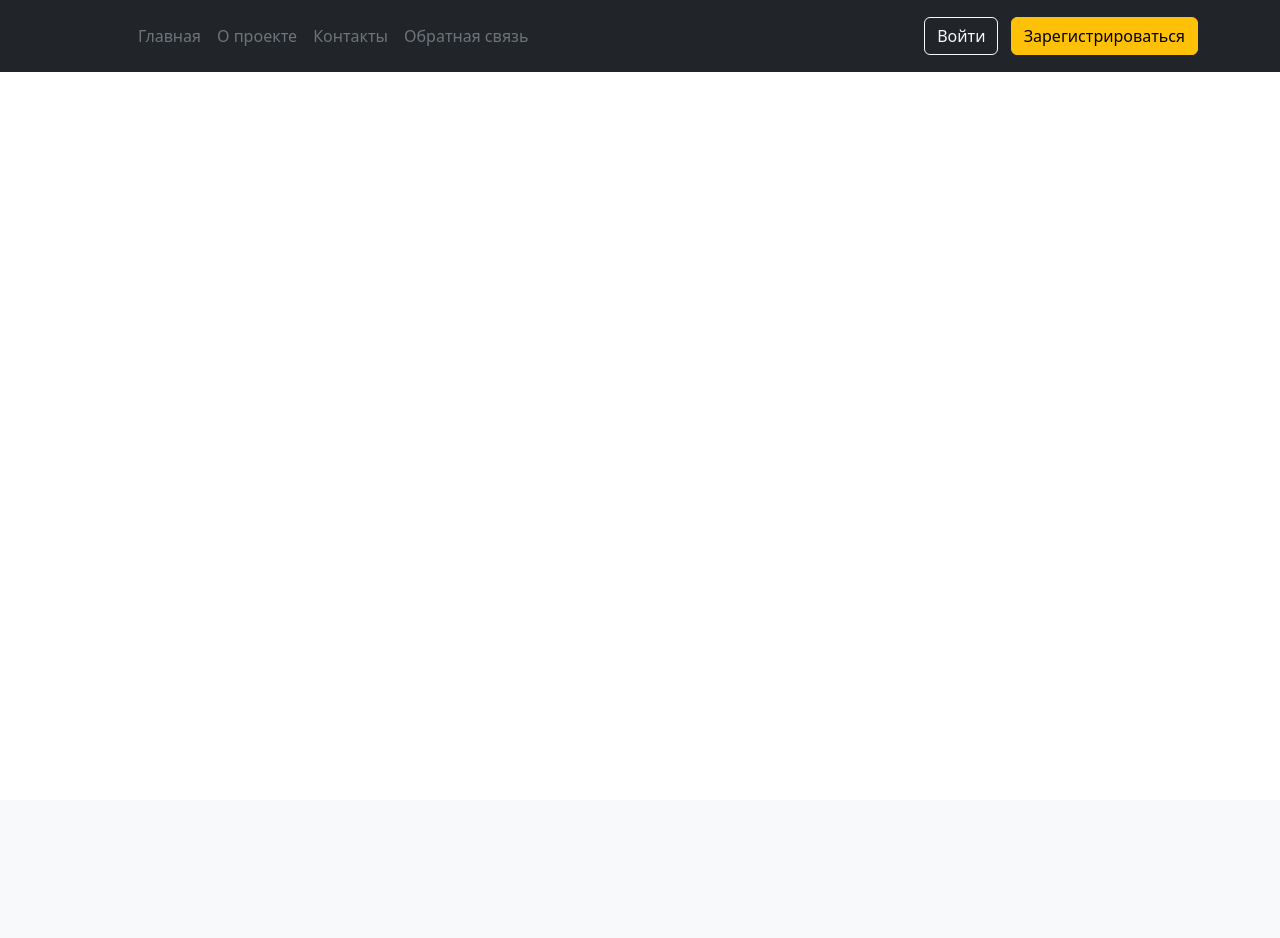
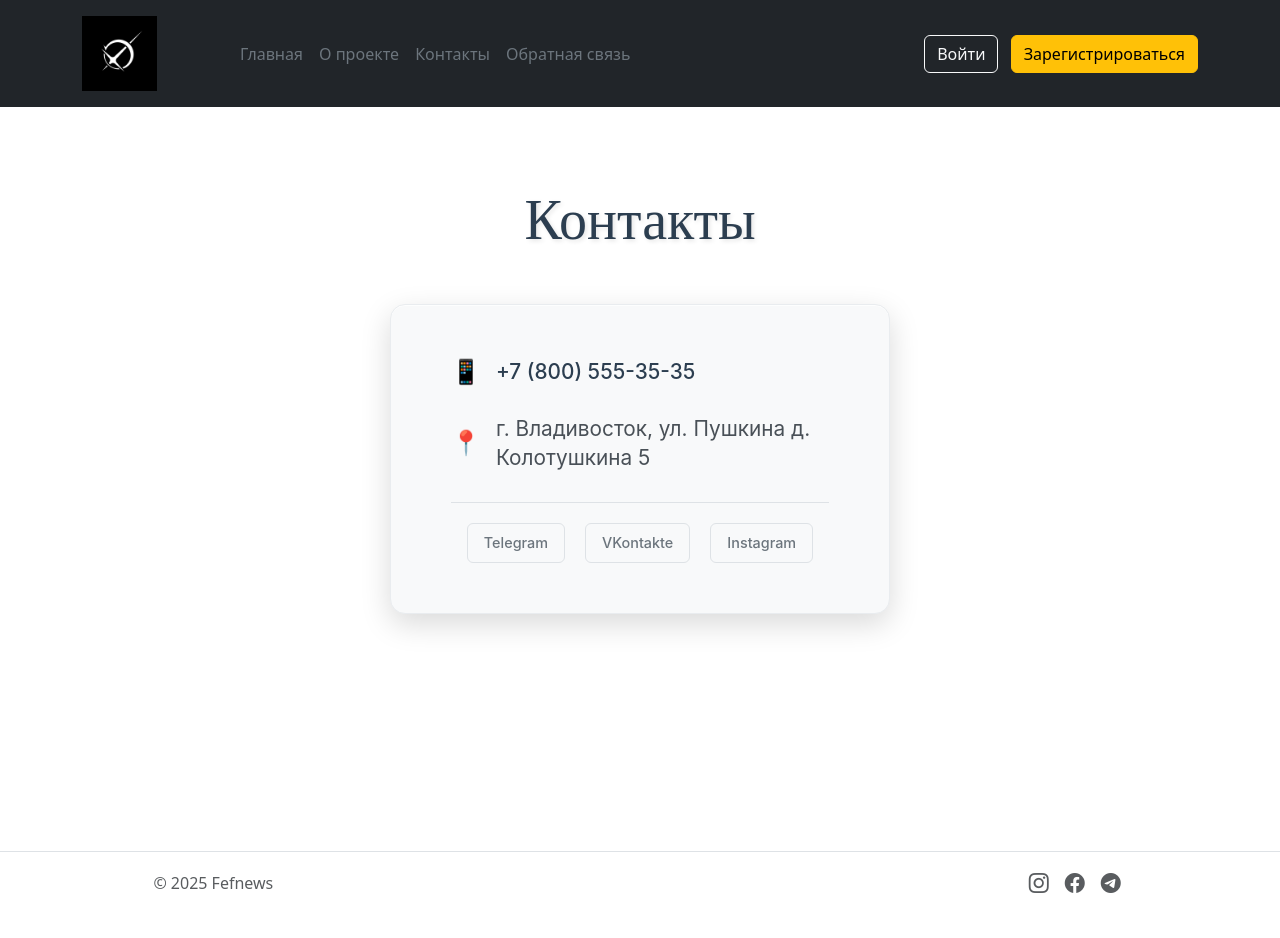
Before and after one commit to Patison228/web_2, a Flask app: page /contact in a window 1280 px wide. Before the commit the page ends 72 px from the top, so only its background shows below. Run offline with Flask 3, Linux system fonts and the light colour scheme.

Commit message:
new branch:     -add image on about page     -add content on pages: about, contacts

```diff
--- /dev/null
+++ b/static/css_styles/contacts.css
@@ -0,0 +1,115 @@
+.contacts_container {
+    display: flex;
+    flex-direction: column;
+    align-items: center;
+    justify-content: start;
+    min-height: 80vh;
+    padding: 40px 20px;
+}
+
+.contacts_title {
+    text-align: center;
+    margin-bottom: 50px;
+    font-size: 3.5rem;
+    font-family: serif;
+    font-weight: 400;
+    color: #2c3e50;
+    text-shadow: 2px 2px 4px rgba(0,0,0,0.1);
+}
+
+.contacts_box {
+    background-color: #f8f9fa;
+    border-radius: 15px;
+    padding: 50px 60px;
+    box-shadow:
+        0 10px 30px rgba(0, 0, 0, 0.15),
+        inset 0 1px 0 rgba(255, 255, 255, 0.8);
+    width: 100%;
+    max-width: 500px;
+    border: 1px solid #e9ecef;
+    position: relative;
+}
+
+.contacts_list {
+    list-style-type: none;
+    padding: 0;
+    margin: 0 0 30px 0;
+}
+
+.contacts_list li {
+    display: flex;
+    align-items: center;
+    margin-bottom: 25px;
+    font-size: 1.3rem;
+    line-height: 1.4;
+    font-family: 'Inter', sans-serif;
+    color: #495057;
+}
+
+.contact_icon {
+    font-size: 1.5rem;
+    margin-right: 15px;
+    width: 30px;
+    text-align: center;
+}
+
+.contacts_list a {
+    text-decoration: none;
+    color: #2c3e50;
+    transition: all 0.3s ease;
+    font-weight: 500;
+    border-bottom: 1px solid transparent;
+}
+
+.contacts_list a:hover {
+    color: #007bff;
+    border-bottom-color: #007bff;
+}
+
+.social_links {
+    display: flex;
+    justify-content: center;
+    gap: 20px;
+    padding-top: 20px;
+    border-top: 1px solid #dee2e6;
+}
+
+.social_link {
+    text-decoration: none;
+    color: #6c757d;
+    font-family: 'Inter', sans-serif;
+    font-weight: 500;
+    padding: 8px 16px;
+    border: 1px solid #dee2e6;
+    border-radius: 6px;
+    transition: all 0.3s ease;
+    font-size: 0.9rem;
+}
+
+.social_link:hover {
+    color: #007bff;
+    border-color: #007bff;
+    background-color: rgba(0, 123, 255, 0.05);
+    transform: translateY(-2px);
+}
+
+@media (max-width: 768px) {
+    .contacts_title {
+        font-size: 2.5rem;
+        margin-bottom: 30px;
+    }
+
+    .contacts_box {
+        padding: 30px 25px;
+        margin: 0 15px;
+    }
+
+    .contacts_list li {
+        font-size: 1.1rem;
+    }
+
+    .social_links {
+        flex-direction: column;
+        gap: 10px;
+    }
+}
--- a/static/css_styles/main.css
+++ b/static/css_styles/main.css
@@ -0,0 +1,23 @@
+header {
+    position: sticky;
+    z-index: 1000;
+    top: 0;
+}
+
+.header_img {
+	width: 50%;
+	max-width: 150px;
+}
+
+.page {
+	display: flex;
+	flex-direction: column;
+	min-height: 100vh;
+}
+
+.content {
+	max-width: 100vh;
+	margin: 0 auto;
+	padding: 40px 20px;
+	flex: 1 1 auto;
+}
--- a/templates/base.html
+++ b/templates/base.html
@@ -1,19 +1,23 @@
 <!DOCTYPE html>
-<html lang="en">
+<html lang="ru">
     <head>
         <meta charset="UTF-8">
         <meta name="viewport" content="width=device-width, initial-scale=1.0">
+        <link rel="stylesheet" href="{{ url_for('static', filename='css_styles/main.css') }}">
+        <link rel="stylesheet" href="{{ url_for('static', filename='css_styles/contacts.css') }}">
         <link href="https://cdn.jsdelivr.net/npm/bootstrap@5.3.8/dist/css/bootstrap.min.css" rel="stylesheet" integrity="sha384-sRIl4kxILFvY47J16cr9ZwB07vP4J8+LH7qKQnuqkuIAvNWLzeN8tE5YBujZqJLB" crossorigin="anonymous">
-    <title>{% block title %}S{% endblock %}</title>
+        <link rel="stylesheet" href="https://cdn.jsdelivr.net/npm/bootstrap-icons@1.11.0/font/bootstrap-icons.css">
+        <title>{% block title %}{% endblock %}</title>
     </head>
+
+    <body>
+        <div class="page">
             <header class="p-3 text-bg-dark">
                 <div class="container">
                     <div class="d-flex flex-wrap align-items-center justify-content-center justify-content-lg-start">
 
                         <a href="/" class="d-flex align-items-center mb-2 mb-lg-0 text-white text-decoration-none">
-                    <svg class="bi me-2" width="40" height="32" role="img" aria-label="Bootstrap">
-                        <use xlink:href="#bootstrap"></use>
-                    </svg>
+                            <img class="header_img" src="{{ url_for('static', filename='image/logo.jpg') }}" alt="icon">
                         </a>
 
                         <ul class="nav col-12 col-lg-auto me-lg-auto mb-2 justify-content-center mb-md-0">
@@ -31,7 +35,35 @@
                     </div>
                 </div>
             </header>
-<body>
 
+            <div class="content">
+                {% block content%}{% endblock %}
+            </div>
+
+                <footer class="d-flex flex-wrap justify-content-between align-items-center py-3 my-4 border-top">
+
+                <div class="col-md-4 d-flex justify-content-center align-items-center">
+                    <span class="mb-3 mb-md-0 text-body-secondary">© 2025 Fefnews</span>
+                </div>
+
+                <ul class="nav col-md-4 justify-content-center list-unstyled d-flex">
+                    <li class="ms-3">
+                        <a class="text-body-secondary" href="#instagram">
+                            <i class="bi bi-instagram" style="font-size: 20px;"></i>
+                        </a>
+                    </li>
+                    <li class="ms-3">
+                        <a class="text-body-secondary" href="#facebook">
+                            <i class="bi bi-facebook" style="font-size: 20px;"></i>
+                        </a>
+                    </li>
+                    <li class="ms-3">
+                        <a class="text-body-secondary" href="#telegram">
+                            <i class="bi bi-telegram" style="font-size: 20px;"></i>
+                        </a>
+                    </li>
+                </ul>
+            </footer>
+        </div>
     </body>
 </html>
--- a/templates/contact.html
+++ b/templates/contact.html
@@ -3,3 +3,28 @@
 {% block title %}
 Контакты
 {% endblock %}
+
+{% block content %}
+<div class="contacts_container">
+    <h1 class="contacts_title">Контакты</h1>
+
+    <div class="contacts_box">
+        <ul class="contacts_list">
+            <li>
+                <span class="contact_icon">📱</span>
+                <a href="tel:+78005553535">+7 (800) 555-35-35</a>
+            </li>
+            <li>
+                <span class="contact_icon">📍</span>
+                <span>г. Владивосток, ул. Пушкина д. Колотушкина 5</span>
+            </li>
+        </ul>
+
+        <div class="social_links">
+            <a href="#" class="social_link">Telegram</a>
+            <a href="#" class="social_link">VKontakte</a>
+            <a href="#" class="social_link">Instagram</a>
+        </div>
+    </div>
+</div>
+{% endblock %}
--- a/templates/index.html
+++ b/templates/index.html
@@ -3,3 +3,9 @@
 {% block title %}
 Главная страница
 {% endblock %}
+
+{% block content%}
+<div>
+    <h1>Добро пожаловать в мой новостной блог!</h1>
+</div>
+{% endblock %}
```
Also changed, not shown: templates/about.html (+56 -0 lines), static/image/about_photo.jpg (added), static/image/logo.jpg (added). Lines whose indentation alone changed are shown as unchanged.
